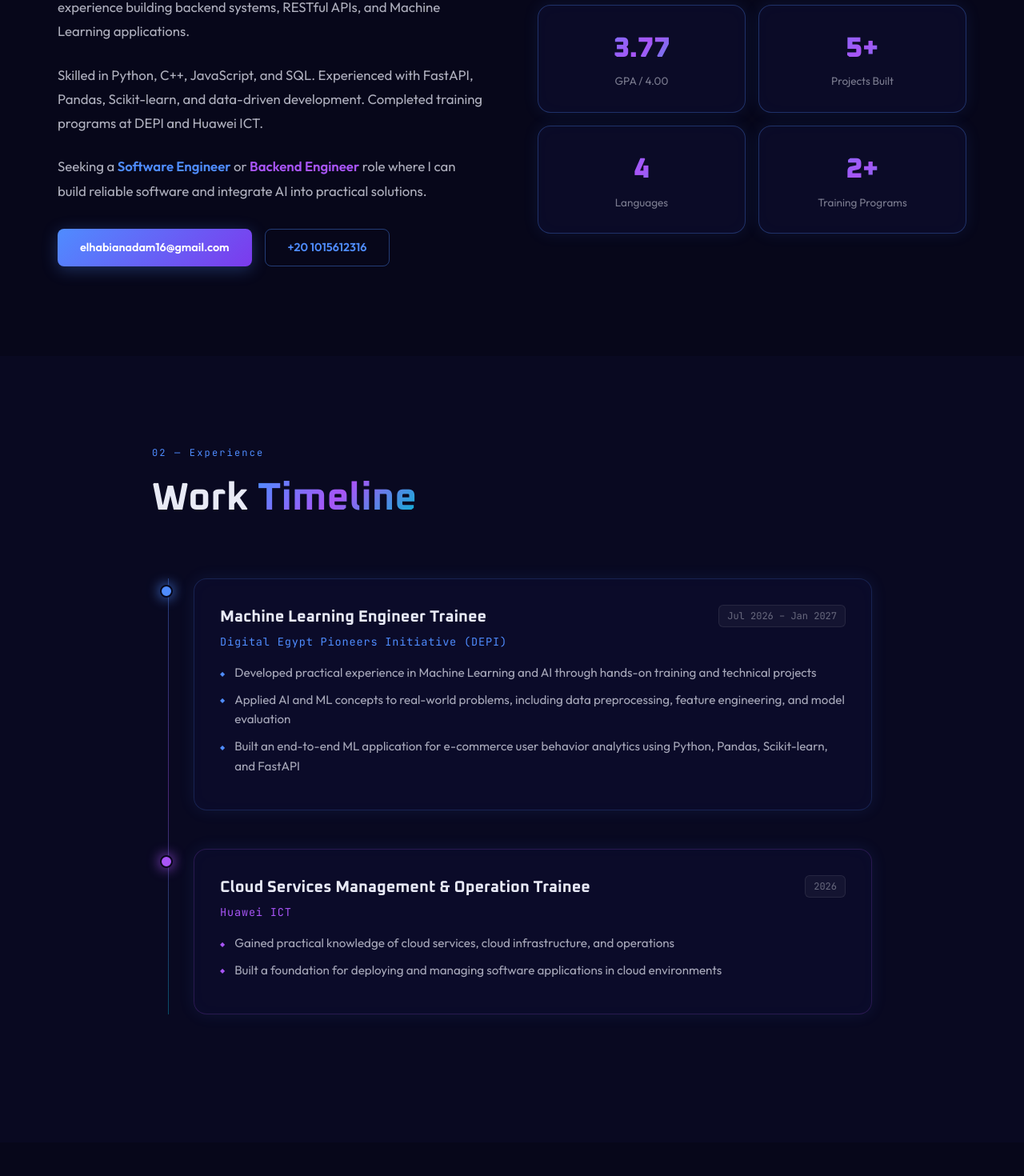
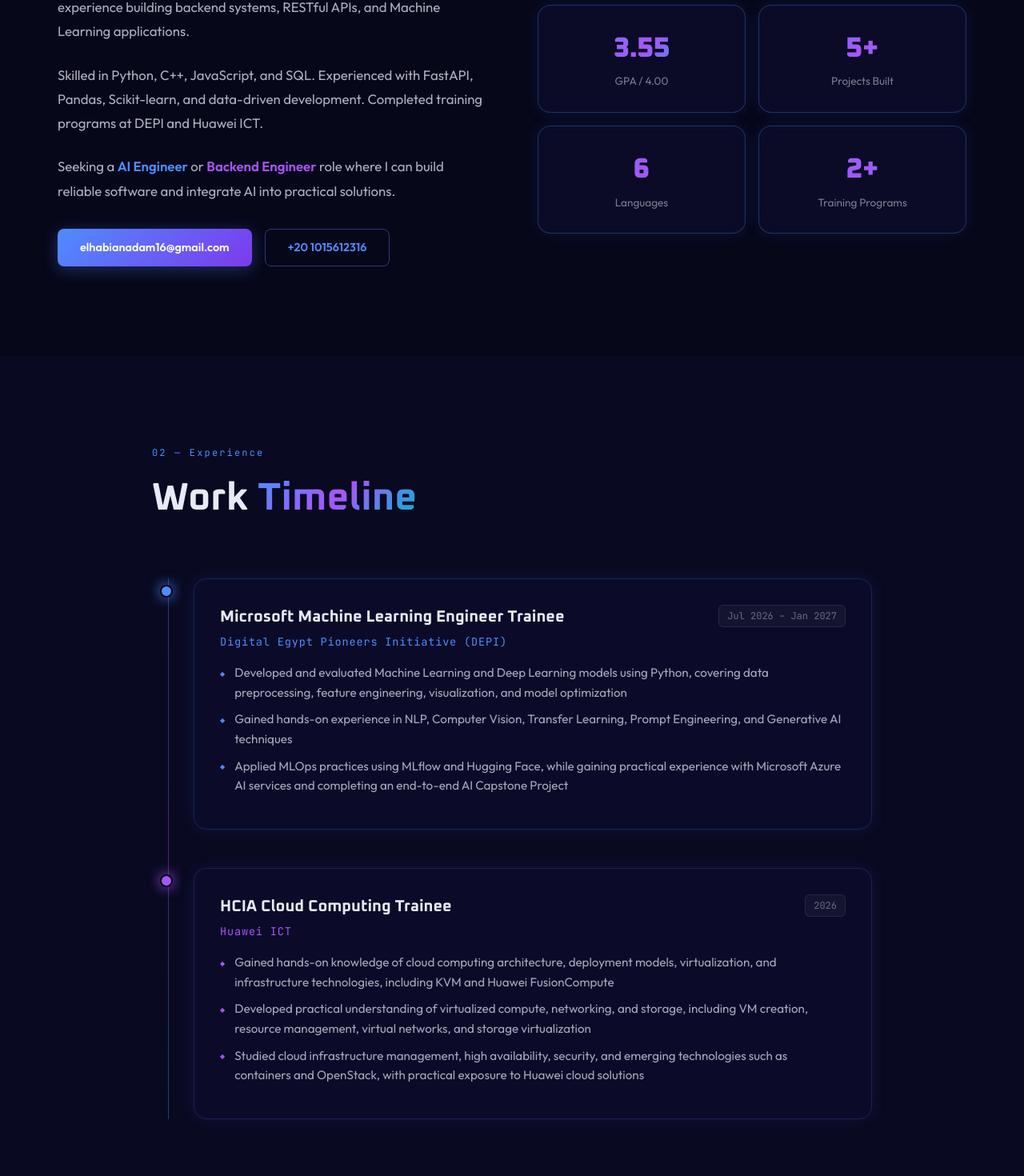
Before and after one commit to adamelhabian/adam-elhabian-portfolio, a React (Vite) app: page / in a window 1280 px wide. Shown: the part 1114-2584 px from the top of the page at 80% size. Built offline with nearby package versions, Linux system fonts and the light colour scheme; the HTML template or start-up script is replaced by a standard one.

Commit message:
Editing some Personal Info in App.tsx

```diff
--- a/src/App.tsx
+++ b/src/App.tsx
@@ -600,9 +600,9 @@ function Hero() {
 // ─── About ────────────────────────────────────────────────────────────────────
 function About() {
   const stats = [
-    { value: '3.77', label: 'GPA / 4.00' },
+    { value: '3.55', label: 'GPA / 4.00' },
     { value: '5+', label: 'Projects Built' },
-    { value: '4', label: 'Languages' },
+    { value: '6', label: 'Languages' },
     { value: '2+', label: 'Training Programs' },
   ]
 
@@ -626,7 +626,7 @@ function About() {
             and data-driven development. Completed training programs at DEPI and Huawei ICT.
           </p>
           <p style={{ fontFamily: 'Outfit, sans-serif', fontSize: '1.05rem', lineHeight: 1.8, color: 'rgba(232,234,246,0.75)' }}>
-            Seeking a <span style={{ color: '#4f8cff', fontWeight: 600 }}>Software Engineer</span> or <span style={{ color: '#a855f7', fontWeight: 600 }}>Backend Engineer</span> role where
+            Seeking a <span style={{ color: '#4f8cff', fontWeight: 600 }}>AI Engineer</span> or <span style={{ color: '#a855f7', fontWeight: 600 }}>Backend Engineer</span> role where
             I can build reliable software and integrate AI into practical solutions.
           </p>
 
@@ -670,25 +670,25 @@ function About() {
 function Experience() {
   const jobs = [
     {
-      role: 'Machine Learning Engineer Trainee',
+      role: 'Microsoft Machine Learning Engineer Trainee',
       company: 'Digital Egypt Pioneers Initiative (DEPI)',
       period: 'Jul 2026 – Jan 2027',
       color: '#4f8cff',
       bullets: [
-        'Developed practical experience in Machine Learning and AI through hands-on training and technical projects',
-        'Applied AI and ML concepts to real-world problems, including data preprocessing, feature engineering, and model evaluation',
-        'Built an end-to-end ML application for e-commerce user behavior analytics using Python, Pandas, Scikit-learn, and FastAPI',
+        'Developed and evaluated Machine Learning and Deep Learning models using Python, covering data preprocessing, feature engineering, visualization, and model optimization',
+        'Gained hands-on experience in NLP, Computer Vision, Transfer Learning, Prompt Engineering, and Generative AI techniques',
+        'Applied MLOps practices using MLflow and Hugging Face, while gaining practical experience with Microsoft Azure AI services and completing an end-to-end AI Capstone Project',
       ],
     },
     {
-      role: 'Cloud Services Management & Operation Trainee',
+      role: 'HCIA Cloud Computing Trainee',
       company: 'Huawei ICT',
       period: '2026',
       color: '#a855f7',
       bullets: [
-        'Gained practical knowledge of cloud services, cloud infrastructure, and operations',
-        'Built a foundation for deploying and managing software applications in cloud environments',
-      ],
+        'Gained hands-on knowledge of cloud computing architecture, deployment models, virtualization, and infrastructure technologies, including KVM and Huawei FusionCompute',
+        'Developed practical understanding of virtualized compute, networking, and storage, including VM creation, resource management, virtual networks, and storage virtualization',
+        'Studied cloud infrastructure management, high availability, security, and emerging technologies such as containers and OpenStack, with practical exposure to Huawei cloud solutions'],
     }
 
   ]
@@ -1058,11 +1058,38 @@ function Education() {
               }} />
               <div style={{ display: 'flex', justifyContent: 'space-between', alignItems: 'flex-start', flexWrap: 'wrap', gap: '1rem', marginBottom: '1.5rem' }}>
                 <div>
-                  <h3 style={{ fontFamily: 'Oxanium, sans-serif', fontWeight: 700, fontSize: '1.4rem', color: '#e8eaf6', marginBottom: '0.3rem' }}>
-                    Bachelor of Software Engineering
+                  <h3
+                    style={{
+                      fontFamily: 'Oxanium, sans-serif',
+                      fontWeight: 700,
+                      fontSize: '1.4rem',
+                      color: '#e8eaf6',
+                      marginBottom: '0.3rem',
+                    }}
+                  >
+                    B.Sc. in Computer Science - Software Engineering Department
                   </h3>
-                  <p style={{ fontFamily: 'JetBrains Mono, monospace', fontSize: '0.85rem', color: '#4f8cff' }}>
+
+                  <p
+                    style={{
+                      fontFamily: 'JetBrains Mono, monospace',
+                      fontSize: '0.85rem',
+                      color: '#4f8cff',
+                      marginBottom: '0.45rem',
+                    }}
+                  >
                     Mansoura University – Faculty of Computer and Information Sciences
+                  </p>
+
+                  <p
+                    style={{
+                      fontFamily: 'JetBrains Mono, monospace',
+                      fontSize: '0.78rem',
+                      color: '#8b93a7',
+                      margin: 0,
+                    }}
+                  >
+                    Expected Graduation: <span style={{ color: '#e8eaf6' }}>2028</span>
                   </p>
                 </div>
                 <div style={{ textAlign: 'right' }}>
@@ -1077,7 +1104,7 @@ function Education() {
                     fontFamily: 'Oxanium, sans-serif',
                     fontWeight: 700,
                     fontSize: '1.5rem',
-                  }} className="glow-text">3.77 GPA</span>
+                  }} className="glow-text">3.55 GPA</span>
                 </div>
               </div>
               <div>
@@ -1111,7 +1138,7 @@ function Certifications() {
   const certs = [
     { title: 'Git & GitHub Certificate', org: 'Coursera', icon: '🎓', color: '#4f8cff' },
     { title: 'Machine Learning Track Trainee', org: 'DEPI', icon: '🤖', color: '#a855f7' },
-    { title: 'Cloud Services Trainee', org: 'Huawei ICT', icon: '☁️', color: '#06b6d4' },
+    { title: 'Cloud Computing Trainee', org: 'Huawei ICT', icon: '☁️', color: '#06b6d4' },
   ]
 
   return (
```
